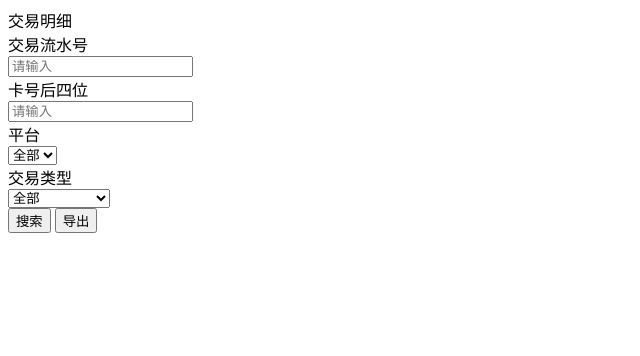
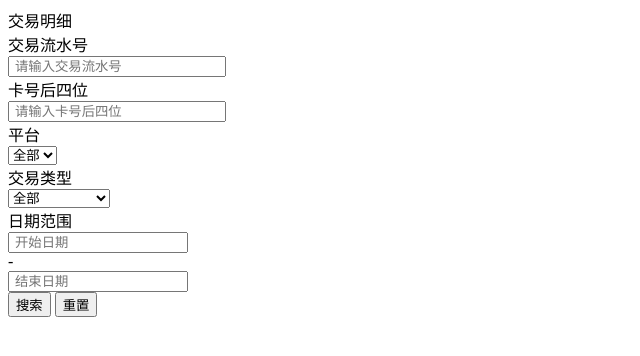
Before and after one commit to mikewang68/Cross_Border_Payments, a Flask app: page /transactions in a window 1280 px wide. Shown: the top 356 px of the page, without its empty margins (0-640 px from the left). Run offline with Flask 3, Linux system fonts and the light colour scheme; the visitor is signed in with stand-in values (Sample User, id 1).

Commit message:
交易明细和余额明细增加按时间查询

```diff
--- a/ucard/static/css/transactions.css
+++ b/ucard/static/css/transactions.css
@@ -1,9 +1,23 @@
 /* 交易记录页面样式 */
 
-/* 确保所有样式只应用于交易记录页面 */
+/* 表格容器样式 */
 .card-transactions-container .table-container {
+    margin-top: 15px;
+    width: 100%;
+    overflow-x: auto;
     position: relative;
+}
+
+/* 搜索表单样式 */
+.card-transactions-container .layui-form-pane .layui-form-label {
+    width: 120px;
     overflow: visible;
+    white-space: nowrap;
+    text-overflow: clip;
+}
+
+.card-transactions-container .layui-form-pane .layui-input-inline {
+    width: 200px;
 }
 
 /* 禁用表格固定高度 */
@@ -24,6 +38,9 @@
     padding: 8px 12px;
     position: relative;
     box-sizing: border-box;
+    overflow: hidden;
+    text-overflow: ellipsis;
+    white-space: nowrap;
 }
 
 /* 表格头部样式 */
@@ -58,3 +75,61 @@
     overflow: hidden;
     text-overflow: ellipsis;
 }
+
+/* 表格工具栏样式 */
+.card-transactions-container .layui-table-tool-self {
+    position: absolute;
+    right: 17px;
+    top: 10px;
+}
+
+.card-transactions-container .layui-table-tool-self .layui-inline {
+    margin: 0 0 0 10px;
+}
+
+/* 详情弹窗样式 */
+.detail-section {
+    margin-bottom: 20px;
+}
+
+.detail-section-title {
+    font-size: 16px;
+    font-weight: bold;
+    padding: 10px 0;
+    border-bottom: 1px solid #e6e6e6;
+    margin-bottom: 10px;
+}
+
+.detail-section .layui-table {
+    margin: 0;
+}
+
+.detail-section .layui-table td {
+    padding: 8px 10px;
+}
+
+/* 确保表格在小屏幕上也能正常显示 */
+@media screen and (max-width: 992px) {
+    .card-transactions-container .layui-table-view {
+        width: 100%;
+        overflow-x: auto;
+    }
+
+    .card-transactions-container .layui-table-body {
+        min-width: 800px;
+    }
+}
+
+/* 确保内部padding合适 */
+.card-transactions-container .layui-form-pane .layui-input {
+    padding-left: 5px;
+    padding-right: 5px;
+    width: calc(100% - 2px);
+    box-sizing: border-box;
+}
+
+/* 为日期输入框调整样式 */
+#date_start, #date_end {
+    width: 100%;
+    box-sizing: border-box;
+}
--- a/ucard/static/js/transactions.js
+++ b/ucard/static/js/transactions.js
@@ -3,16 +3,32 @@
  * 用于处理交易记录表格的渲染、搜索、分页等功能
  */
 
-layui.use(['table', 'form', 'layer'], function(){
+layui.use(['table', 'form', 'layer', 'laydate'], function(){
     var table = layui.table;
     var form = layui.form;
     var layer = layui.layer;
+    var laydate = layui.laydate;
 
     // 获取后端传递的数据
     var allTransactions = JSON.parse(document.getElementById('transactions-data').textContent);
 
     // 初始化表单组件
     function initForm() {
+        // 初始化日期选择器
+        laydate.render({
+            elem: '#date_start',
+            type: 'datetime',
+            format: 'yyyy-MM-dd HH:mm:ss',
+            trigger: 'click' // 确保点击触发
+        });
+
+        laydate.render({
+            elem: '#date_end',
+            type: 'datetime',
+            format: 'yyyy-MM-dd HH:mm:ss',
+            trigger: 'click' // 确保点击触发
+        });
+
         // 重新渲染表单元素，特别是下拉菜单
         form.render();
     }
@@ -22,13 +38,17 @@ layui.use(['table', 'form', 'layer'], function(){
         // 渲染交易记录表格
         table.render({
             elem: '#transaction-table',
+            toolbar: '#toolbar_transactions',
+            defaultToolbar: ['filter', 'exports'],
             data: allTransactions,  // 使用本地数据
             page: true,             // 开启分页
-            limit: 10,               // 默认每页显示5条
-            limits: [5, 10, 20, 50],
+            limit: 10,               // 默认每页显示10条
+            limits: [10, 20, 50, 100],
             height: 'auto',         // 使用自动高度，不要固定高度
             cols: [[
-                {field: 'transaction_time', title: '交易时间', width: 160},
+                {field: 'transaction_time', title: '交易时间', width: 160, sort: true, templet: function(d){
+                    return formatTime(d.transaction_time);
+                }},
                 {field: 'transaction_id', title: '交易流水号', width: 180},
                 {field: 'mask_card_number', title: '卡号', width: 160},
                 {field: 'card_id', title: '卡ID', width: 120},
@@ -56,12 +76,8 @@ layui.use(['table', 'form', 'layer'], function(){
                 }},
                 {field: 'status', title: '状态', width: 100},
                 {field: 'version', title: '平台', width: 120},
-
-
                 {field: 'status_description', title: '备注', width: 120},
-                {fixed: 'right', title: '操作', width: 100, templet: function(d){
-                    return '<a class="layui-btn layui-btn-xs" lay-event="detail">详情</a>';
-                }}
+                {fixed: 'right', title: '操作', toolbar: '#barTool', width: 80}
             ]],
             done: function(res){
                 // 确保分页正确显示
@@ -70,62 +86,132 @@ layui.use(['table', 'form', 'layer'], function(){
         });
     }
 
+    // 格式化时间函数
+    function formatTime(timeStr) {
+        if (!timeStr) return '--';
+
+        // 处理ISO格式时间
+        try {
+            var date = new Date(timeStr);
+
+            // 检查日期是否有效
+            if (isNaN(date.getTime())) return timeStr;
+
+            var year = date.getFullYear();
+            var month = String(date.getMonth() + 1).padStart(2, '0');
+            var day = String(date.getDate()).padStart(2, '0');
+            var hours = String(date.getHours()).padStart(2, '0');
+            var minutes = String(date.getMinutes()).padStart(2, '0');
+            var seconds = String(date.getSeconds()).padStart(2, '0');
+
+            return `${year}-${month}-${day} ${hours}:${minutes}:${seconds}`;
+        } catch (e) {
+            console.error("时间格式化错误:", e);
+            return timeStr; // 发生错误时返回原始时间字符串
+        }
+    }
+
     // 显示交易详情弹窗
     function showTransactionDetail(transactionData) {
-        // 构建详情内容HTML
-        var content = '<div class="layui-card">' +
+        // 获取交易类型和业务类型的中文映射
+        var bizTypeMap = {
+            'AUTH': '交易扣款',
+            'CORRECTIVE_AUTH': '交易扣款修正',
+            'VERIFICATION': '验证交易',
+            'VOID': '交易撤单',
+            'REFUND': '交易退款',
+            'SETTLE': '交易结算',
+            'CORRECTIVE_REFUND': '退款修正',
+            'CORRECTIVE_REFUND_VOID': '退款修正取消',
+            'REFUND_REVERSAL': '撤销退款',
+            'SERVICE_FEE': '卡服务费'
+        };
 
-            '<div class="layui-card-body">' +
-            '<table class="layui-table">' +
-            '<colgroup><col width="30%"><col width="70%"></colgroup>' +
-            '<tbody>' +
-            '<tr><td></td><td>' +'<tr><td>交易信息</td><td>' +
-            '<tr><td>交易流水号</td><td>' + (transactionData.transaction_id || '--') + '</td></tr>' +
-            '<tr><td>原始交易号</td><td>' + (transactionData.origin_transaction_id || '--') + '</td></tr>' +
-            '<tr><td>交易时间</td><td>' + (transactionData.transaction_time || '--') + '</td></tr>' +
-            '<tr><td>卡号</td><td>' + (transactionData.mask_card_number || '--') + '</td></tr>' +
-            '<tr><td>卡ID</td><td>' + (transactionData.card_id || '--') + '</td></tr>' +
-            '<tr><td>交易类型</td><td>' + (transactionData.biz_type || '--') + '</td></tr>' +
-            '<tr><td>交易金额</td><td>' + (transactionData.transaction_amount || '0') + ' ' +
-                  (transactionData.transaction_amount_currency || '') + '</td></tr>' +
-            '<tr><td></td><td>' +'<tr><td>资金信息</td><td>' +
-            '<tr><td>交易本金（资金账户）</td><td>' + (transactionData.accounting_amount || '0') + ' ' +
-                  (transactionData.accounting_amount_currency || '') + '</td></tr>' +
-            '<tr><td>总手续费（资金账户）</td><td>' + (transactionData.surcharge_amount || '0') + ' ' +
-                  (transactionData.surcharge_currency || '') + '</td></tr>' +
-            '<tr><td>状态</td><td>' + (transactionData.status || '--') + '</td></tr>' +
-            '<tr><td>状态说明</td><td>' + (transactionData.status_description || '--') + '</td></tr>' +
-            '<tr><td>验证码</td><td>' + (transactionData.check_code || '--') + '</td></tr>' +
-            '<tr><td></td><td>'+'<tr><td>商户信息</td><td>'+
-            '<tr><td>商户名称</td><td>' + (transactionData.merchant_name || '--') + '</td></tr>' +
-            '<tr><td>商户地区</td><td>' + (transactionData.merchant_region || '--') + '</td></tr>' +
-            '<tr><td></td><td>' +'<tr><td>平台信息</td><td>' +
-            '<tr><td>平台</td><td>' + (transactionData.version || '--') + '</td></tr>' +
-            '</tbody></table></div></div>';
-
-        // 显示弹窗
         layer.open({
             type: 1,
             title: '交易详情',
-            area: ['600px', '600px'], // 增加高度以适应更多内容
-            content: content
+            area: ['600px', '550px'],
+            content: `
+                <div class="layui-card">
+                    <div class="layui-card-body">
+                        <div class="detail-section">
+                            <div class="detail-section-title"><i class="layui-icon layui-icon-form"></i> 交易信息</div>
+                            <table class="layui-table">
+                                <colgroup>
+                                    <col width="30%">
+                                    <col width="70%">
+                                </colgroup>
+                                <tbody>
+                                    <tr><td>交易流水号</td><td>${transactionData.transaction_id || '--'}</td></tr>
+                                    <tr><td>原始交易号</td><td>${transactionData.origin_transaction_id || '--'}</td></tr>
+                                    <tr><td>交易时间</td><td>${formatTime(transactionData.transaction_time)}</td></tr>
+                                    <tr><td>卡号</td><td>${transactionData.mask_card_number || '--'}</td></tr>
+                                    <tr><td>卡ID</td><td>${transactionData.card_id || '--'}</td></tr>
+                                    <tr><td>交易类型</td><td>${bizTypeMap[transactionData.biz_type] || transactionData.biz_type || '--'}</td></tr>
+                                    <tr><td>交易金额</td><td>${transactionData.transaction_amount || '0'} ${transactionData.transaction_amount_currency || ''}</td></tr>
+                                </tbody>
+                            </table>
+                        </div>
+
+                        <div class="detail-section">
+                            <div class="detail-section-title"><i class="layui-icon layui-icon-rmb"></i> 资金信息</div>
+                            <table class="layui-table">
+                                <colgroup>
+                                    <col width="30%">
+                                    <col width="70%">
+                                </colgroup>
+                                <tbody>
+                                    <tr><td>交易本金(资金账户)</td><td>${transactionData.accounting_amount || '0'} ${transactionData.accounting_amount_currency || ''}</td></tr>
+                                    <tr><td>总手续费(资金账户)</td><td>${transactionData.surcharge_amount || '0'} ${transactionData.surcharge_currency || ''}</td></tr>
+                                    <tr><td>状态</td><td>${transactionData.status || '--'}</td></tr>
+                                    <tr><td>状态说明</td><td>${transactionData.status_description || '--'}</td></tr>
+                                </tbody>
+                            </table>
+                        </div>
+
+                        <div class="detail-section">
+                            <div class="detail-section-title"><i class="layui-icon layui-icon-user"></i> 商户信息</div>
+                            <table class="layui-table">
+                                <colgroup>
+                                    <col width="30%">
+                                    <col width="70%">
+                                </colgroup>
+                                <tbody>
+                                    <tr><td>商户名称</td><td>${transactionData.merchant_name || '--'}</td></tr>
+                                    <tr><td>商户地区</td><td>${transactionData.merchant_region || '--'}</td></tr>
+                                    <tr><td>平台</td><td>${transactionData.version || '--'}</td></tr>
+                                </tbody>
+                            </table>
+                        </div>
+                    </div>
+                </div>`
         });
     }
 
     // 初始化事件监听
     function initEventListeners() {
-        // 监听表格工具条点击事件
+        // 监听表格工具栏事件
+        table.on('toolbar(transaction-table)', function(obj){
+            switch(obj.event) {
+                case 'LAYTABLE_EXPORT':
+                    table.exportFile(obj.config.id, allTransactions, 'xls');
+                    break;
+            }
+        });
+
+        // 监听行工具事件
         table.on('tool(transaction-table)', function(obj){
-            var data = obj.data;
             if(obj.event === 'detail'){
                 // 直接使用行数据显示详情
-                showTransactionDetail(data);
+                showTransactionDetail(obj.data);
             }
         });
 
         // 监听搜索表单提交
         form.on('submit(transactionSearch)', function(data){
             var formData = data.field;
+
+            console.log("搜索条件:", formData); // 添加日志记录搜索条件
 
             // 根据表单数据筛选交易记录
             var filteredData = allTransactions.filter(function(item) {
@@ -147,8 +233,45 @@ layui.use(['table', 'form', 'layer'], function(){
                 if (formData.biz_type && item.biz_type !== formData.biz_type) {
                     return false;
                 }
+
+                // 添加日期范围筛选 - 修改为更健壮的处理方式
+                if (formData.date_start || formData.date_end) {
+                    var transactionTime = item.transaction_time || '';
+                    if (!transactionTime) return false;
+
+                    // 直接创建Date对象，浏览器会自动处理ISO格式
+                    var transactionDate = new Date(transactionTime);
+                    console.log("记录时间:", transactionTime, "→", transactionDate);
+
+                    if (formData.date_start && formData.date_start.trim() !== '') {
+                        var startDate = new Date(formData.date_start);
+                        console.log("开始时间:", formData.date_start, "→", startDate);
+                        if (isNaN(startDate.getTime())) {
+                            console.error("无效的开始日期:", formData.date_start);
+                        } else if (transactionDate < startDate) {
+                            return false;
+                        }
+                    }
+
+                    if (formData.date_end && formData.date_end.trim() !== '') {
+                        var endDate = new Date(formData.date_end);
+                        console.log("结束时间:", formData.date_end, "→", endDate);
+                        if (isNaN(endDate.getTime())) {
+                            console.error("无效的结束日期:", formData.date_end);
+                        } else {
+                            // 设置结束日期为当天最后一秒
+                            endDate.setHours(23, 59, 59, 999);
+                            if (transactionDate > endDate) {
+                                return false;
+                            }
+                        }
+                    }
+                }
+
                 return true;
             });
+
+            console.log("筛选后记录数:", filteredData.length); // 添加日志记录筛选结果
 
             // 重新加载表格数据
             table.reload('transaction-table', {
@@ -160,11 +283,6 @@ layui.use(['table', 'form', 'layer'], function(){
 
             return false; // 阻止表单默认提交
         });
-
-        // 导出按钮点击事件
-        $('#exportTransactions').on('click', function(){
-            layer.msg('导出功能正在开发中', {icon: 6});
-        });
     }
 
     // 页面加载完成后执行初始化
--- a/ucard/templates/base.html
+++ b/ucard/templates/base.html
@@ -60,7 +60,7 @@
                         <dl class="layui-nav-child">
                             <dd><a href="javascript:;" data-type="tabAdd" data-tab="card_users" data-title="用卡人">用卡人</a></dd>
                             <dd><a href="javascript:;" data-type="tabAdd" data-tab="transactions" data-title="交易明细">交易明细</a></dd>
-                            <dd><a href="javascript:;" data-type="tabAdd" data-tab="balance_history" data-title="额度">额度</a></dd>
+                            <dd><a href="javascript:;" data-type="tabAdd" data-tab="balance_history" data-title="额度">额度明细</a></dd>
                             <dd><a href="javascript:;" data-type="tabAdd" data-tab="all_cards" data-title="所有卡">所有卡</a></dd>
                         </dl>
                     </li>
--- a/ucard/templates/main/card_transactions.html
+++ b/ucard/templates/main/card_transactions.html
@@ -7,14 +7,14 @@
             <div class="layui-form-item">
                 <div class="layui-inline">
                     <label class="layui-form-label">交易流水号</label>
-                    <div class="layui-input-inline">
-                        <input type="text" name="transaction_id" placeholder="请输入" autocomplete="off" class="layui-input">
+                    <div class="layui-input-inline" style="width: 220px;">
+                        <input type="text" name="transaction_id" placeholder="请输入交易流水号" autocomplete="off" class="layui-input">
                     </div>
                 </div>
                 <div class="layui-inline">
                     <label class="layui-form-label">卡号后四位</label>
-                    <div class="layui-input-inline">
-                        <input type="text" name="card_last_digits" placeholder="请输入" autocomplete="off" class="layui-input">
+                    <div class="layui-input-inline" style="width: 220px;">
+                        <input type="text" name="card_last_digits" placeholder="请输入卡号后四位" autocomplete="off" class="layui-input">
                     </div>
                 </div>
 
@@ -48,21 +48,53 @@
                     </div>
                 </div>
                 <div class="layui-inline">
+                    <label class="layui-form-label">日期范围</label>
+                    <div class="layui-input-inline" style="width: 180px;">
+                        <input type="text" name="date_start" id="date_start" placeholder="开始日期" autocomplete="off" class="layui-input">
+                    </div>
+                    <div class="layui-form-mid">-</div>
+                    <div class="layui-input-inline" style="width: 180px;">
+                        <input type="text" name="date_end" id="date_end" placeholder="结束日期" autocomplete="off" class="layui-input">
+                    </div>
+                </div>
+                <div class="layui-inline">
                     <button class="layui-btn" lay-submit lay-filter="transactionSearch">
                         <i class="layui-icon layui-icon-search"></i> 搜索
                     </button>
-                    <button type="button" class="layui-btn layui-btn-primary" id="exportTransactions">
-                        <i class="layui-icon layui-icon-export"></i> 导出
+                    <button type="reset" class="layui-btn layui-btn-primary">
+                        <i class="layui-icon layui-icon-refresh"></i> 重置
                     </button>
                 </div>
             </div>
         </form>
 
-        <!-- 修改表格容器，移除多余的分页容器 -->
+        <!-- 表格容器 -->
         <div class="table-container" >
             <table id="transaction-table" lay-filter="transaction-table"></table>
         </div>
 
+        <!-- 表格工具栏 -->
+        <script type="text/html" id="toolbar_transactions">
+        {% raw %}
+            <div class="layui-btn-container">
+                <div class="layui-table-tool-self">
+                    <div class="layui-inline" title="筛选列" lay-event="LAYTABLE_COLS">
+                        <i class="layui-icon layui-icon-cols"></i>
+                    </div>
+                    <div class="layui-inline" title="导出" lay-event="LAYTABLE_EXPORT">
+                        <i class="layui-icon layui-icon-export"></i>
+                    </div>
+                </div>
+            </div>
+        {% endraw %}
+        </script>
+
+        <!-- 行工具栏 -->
+        <script type="text/html" id="barTool">
+        {% raw %}
+            <a class="layui-btn layui-btn-xs" lay-event="detail">详情</a>
+        {% endraw %}
+        </script>
     </div>
 </div>
 
```
Also changed, not shown: ucard/static/css/balance_history.css (+19 -2 lines), ucard/static/js/balance_history.js (+85 -3 lines), ucard/templates/main/balance_history.html (+10 -0 lines).
